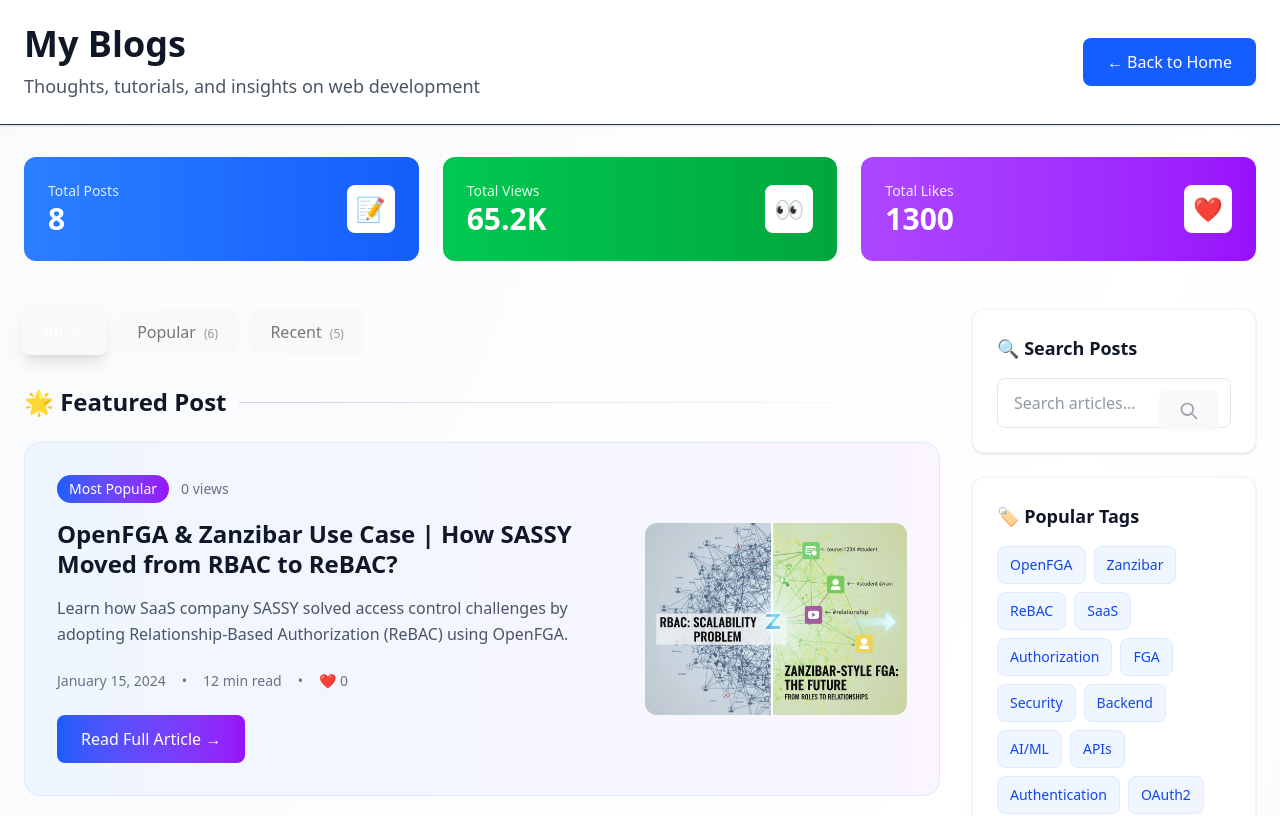
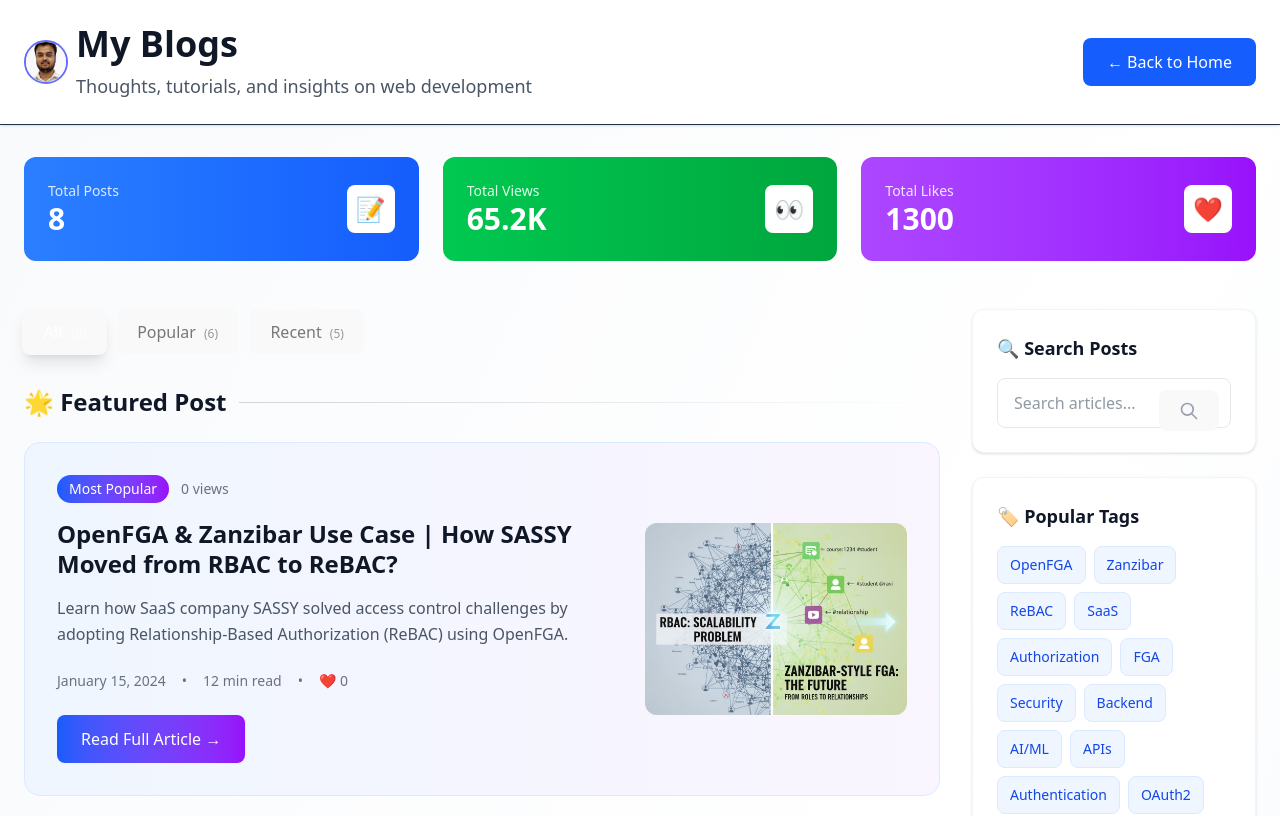
Before and after one commit to ravisvats/resume, a React (Vite) app: page /blogs in a window 1280 px wide. Shown: the top 816 px of the page. Built offline with nearby package versions, Linux system fonts and the light colour scheme.

Commit message:
image on all pages

```diff
--- a/src/component/pages/Blogs.jsx
+++ b/src/component/pages/Blogs.jsx
@@ -1,5 +1,6 @@
 import React, { useState } from 'react';
 import { Link } from 'react-router-dom';
+import passport from "../../assets/ravi_passport.jpeg";
 
 const Blog = () => {
   const [activeSection, setActiveSection] = useState('All');
@@ -145,9 +146,18 @@ const Blog = () => {
       <div className="bg-white shadow-sm border-b sticky top-0 z-40">
         <div className="max-w-7xl mx-auto px-6 py-6">
           <div className="flex items-center justify-between">
+            <div className='flex items-center'>
+              <a href="/">
+                <img
+                  src={passport}
+                  alt="Ravi Shankar Vats"
+                  className="w-[44px] h-[44px] object-cover rounded-full border-2 mr-2"
+                />
+              </a>
               <div>
                 <h1 className="text-4xl font-bold text-gray-900">My Blogs</h1>
                 <p className="text-gray-600 mt-2 text-lg">Thoughts, tutorials, and insights on web development</p>
+              </div>
             </div>
             <Link
               to="/"
@@ -209,8 +219,7 @@ const Blog = () => {
                 <button
                   key={section}
                   onClick={() => setActiveSection(section)}
-                  className={`px-6 py-3 rounded-lg font-medium transition-all duration-200 ${
-                    activeSection === section
+                  className={`px-6 py-3 rounded-lg font-medium transition-all duration-200 ${activeSection === section
                     ? 'bg-blue-600 text-white shadow-lg transform scale-105'
                     : 'bg-white text-[#777] hover:bg-gray-50 border border-gray-200 hover:border-gray-300'
                     }`}
--- a/src/component/pages/Projects.jsx
+++ b/src/component/pages/Projects.jsx
@@ -1,5 +1,6 @@
 import React, { useState } from 'react';
 import { Link } from 'react-router-dom';
+import passport from "../../assets/ravi_passport.jpeg";
 
 const Projects = () => {
   const [selectedCategory, setSelectedCategory] = useState('All');
@@ -52,9 +53,18 @@ const Projects = () => {
       <div className="bg-white shadow-sm border-b">
         <div className="max-w-6xl mx-auto px-4 py-6">
           <div className="flex items-center justify-between">
+            <div className='flex items-center'>
+              <a href="/">
+                <img
+                  src={passport}
+                  alt="Ravi Shankar Vats"
+                  className="w-[44px] h-[44px] object-cover rounded-full border-2 mr-2"
+                />
+              </a>
               <div>
                 <h1 className="text-3xl font-bold text-gray-900">My Projects</h1>
                 <p className="text-gray-600 mt-2">A showcase of my development work and technical expertise</p>
+              </div>
             </div>
             <Link
               to="/"
@@ -136,8 +146,7 @@ const Projects = () => {
             <button
               key={category}
               onClick={() => setSelectedCategory(category)}
-              className={`px-4 py-2 rounded-lg transition-colors ${
-                selectedCategory === category
+              className={`px-4 py-2 rounded-lg transition-colors ${selectedCategory === category
                 ? 'bg-blue-600 text-white'
                 : 'bg-white text-[#777] hover:bg-gray-50 border border-gray-200'
                 }`}
--- a/src/component/pages/Resume.jsx
+++ b/src/component/pages/Resume.jsx
@@ -1,5 +1,6 @@
 import React from 'react';
 import { Link } from 'react-router-dom';
+import passport from "../../assets/ravi_passport.jpeg";
 
 const Resume = () => {
   const skills = {
@@ -58,9 +59,18 @@ const Resume = () => {
       <div className="bg-white shadow-sm border-b sticky top-0 z-40">
         <div className="max-w-6xl mx-auto px-6 py-6">
           <div className="flex items-center justify-between">
+            <div className='flex items-center'>
+              <a href="/">
+                <img
+                  src={passport}
+                  alt="Ravi Shankar Vats"
+                  className="w-[44px] h-[44px] object-cover rounded-full border-2 mr-2"
+                />
+              </a>
               <div>
                 <h1 className="text-4xl font-bold text-gray-900">My Resume</h1>
                 <p className="text-gray-600 mt-2 text-lg">Complete professional profile and experience</p>
+              </div>
             </div>
             <Link
               to="/"
```
Lines whose indentation alone changed are shown as unchanged.
